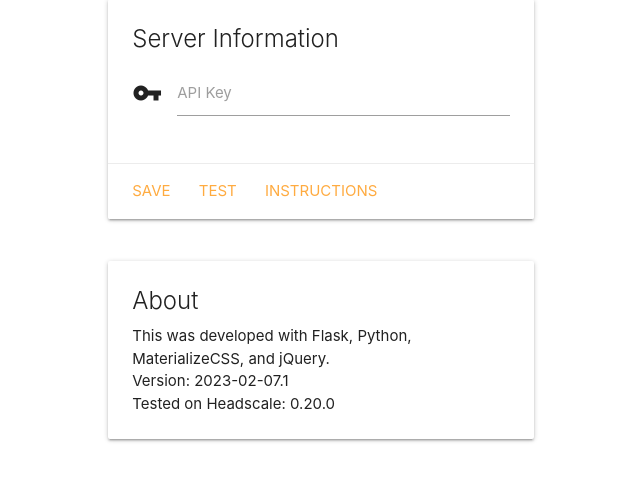
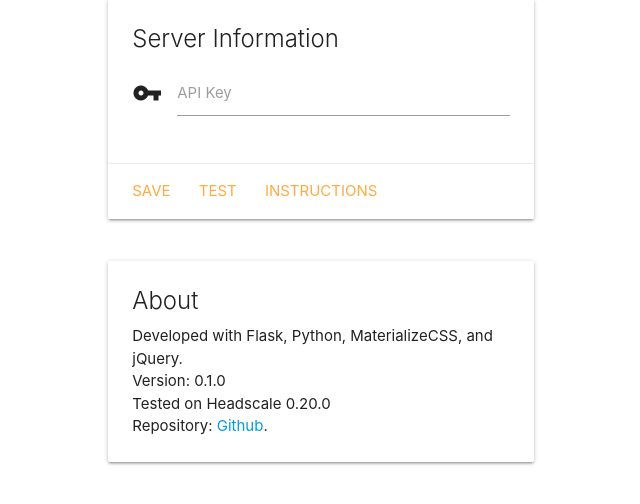
Before and after one commit to iFargle/headscale-webui, a Flask app: page /settings in a window 1280 px wide. Shown: the part 95-599 px from the top of the page, without its empty margins (319-959 px from the left). Run offline with Flask 2, Linux system fonts and the light colour scheme; parts of the project's set-up code (start-up, migrations or seed data) failed here and were passed over.

Commit message:
Add app version

```diff
--- a/server.py
+++ b/server.py
@@ -22,7 +22,7 @@ app.logger.setLevel(logging.DEBUG)
 COLOR_NAV   = "blue-grey darken-1"
 COLOR_BTN   = "blue-grey darken-3"
 BASE_PATH   = os.environ["BASE_PATH"]
-APP_VERSION = "2023-02-07.1"
+APP_VERSION = "0.1.0"
 HS_VERSION  = "0.20.0"
 DEBUG_STATE = False
 
--- a/templates/settings.html
+++ b/templates/settings.html
@@ -32,9 +32,10 @@
       <div class="card hoverable">
         <div class="card-content">
           <span class="card-title">About</span>
-            <p>This was developed with Flask, Python, MaterializeCSS, and jQuery.</p>
+            <p>Developed with Flask, Python, MaterializeCSS, and jQuery.</p>
             <p>Version: {{ APP_VERSION }}</p>
-            <p>Tested on Headscale: {{ HS_VERSION }}</p>
+            <p>Tested on Headscale {{ HS_VERSION }}</p>
+            <p>Repository: <a href="https://github.com/iFargle/headscale-webui">Github</a>.</p>
         </div>
       </div>
     </div>
```
Also changed, not shown: 1 other file.
